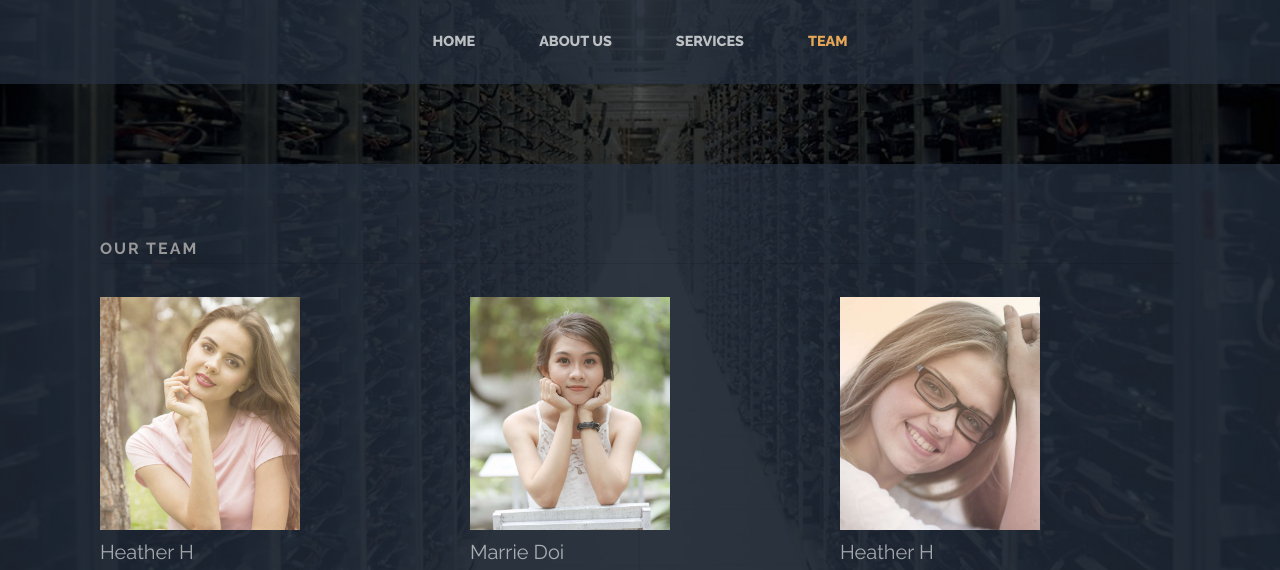
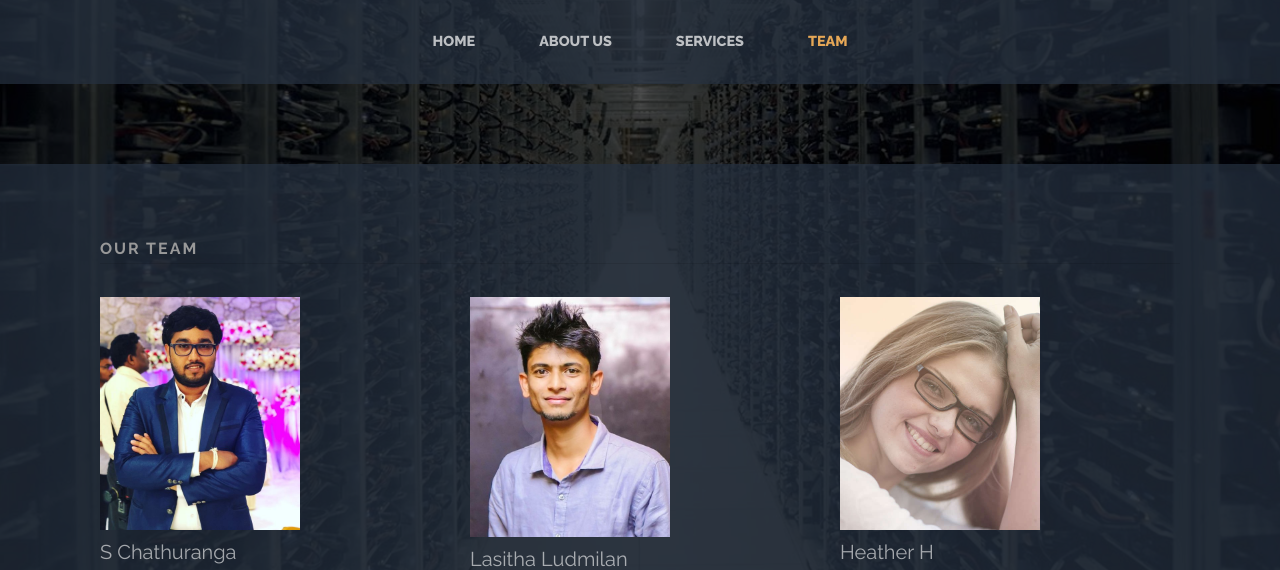
Before and after one commit to ludmilan/GenesisLABWeb, a website: page team.html in a window 1280 px wide. Shown: the part 228-798 px from the top of the page. Drawn offline with Linux system fonts and the light colour scheme.

Commit message:
Added team images of Sandun and Lasitha

```diff
--- a/team.html
+++ b/team.html
@@ -68,12 +68,12 @@
 
             <div class="col-lg-4 col-md-3 col-sm-4 col-xs-12 profile">
               <div class="img-box">
-                <img src="img/people/2.jpg" class="img-responsive">
+                <img src="img/people/sandun.jpeg" class="img-responsive">
                 <ul class="text-center">
                   <a href="#"><img src="img/facebook.png" class="img-facebook"></li></a>
                 </ul>
               </div>
-              <h1>Heather H</h1>
+              <h1>S Chathuranga</h1>
               <h2>Founder, CEO</h2>
               <p>Chief executive officer, the highest-ranking person in a company or other institution,
                 ultimately responsible for taking managerial decisions.</p>
@@ -81,12 +81,12 @@
 
             <div class="col-lg-4 col-md-3 col-sm-4 col-xs-12 profile">
               <div class="img-box">
-                <img src="img/people/3.jpg" class="img-responsive">
+                <img src="img/people/lasitha.jpg" class="img-responsive">
                 <ul class="text-center">
                   <a href="#"><img src="img/facebook.png" class="img-facebook"></li></a>
                 </ul>
               </div>
-              <h1>Marrie Doi</h1>
+              <h1>Lasitha Ludmilan</h1>
               <h2>Co-Founder, CTO</h2>
               <p>One of several people involved with the creation of a business,
                 organization, union, or entity. The two cofounders both attended the ceremony.</p>
```
Also changed, not shown: img/people/1.jpg (deleted), img/people/lasitha.jpg (added), img/people/sandun.jpeg (added), 1 other file.
